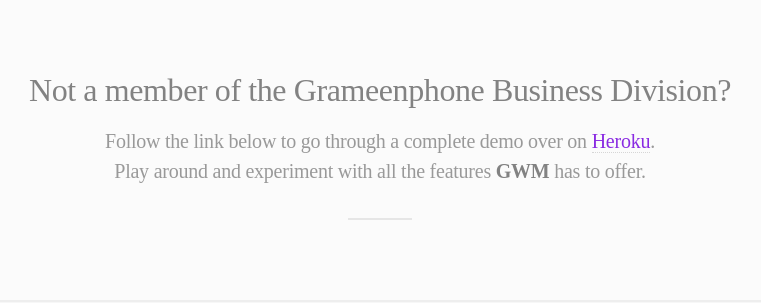
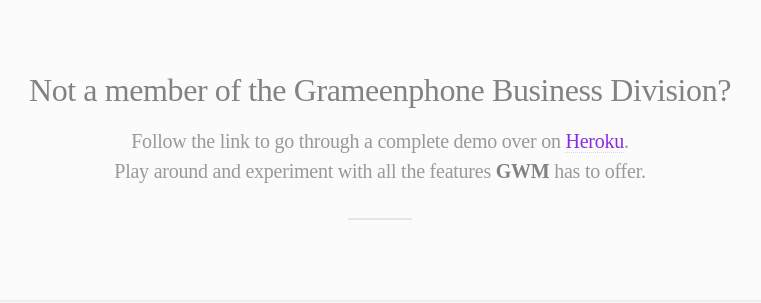
Before and after one commit to Grameenphone-Workflow/Grameenphone-Workflow-Management, a Django app: page / in a window 1280 px wide. Shown: the part 3390-3693 px from the top of the page, without its empty margins (260-1021 px from the left). Run offline with Django 3.2, Linux system fonts and the light colour scheme; some libraries are stand-ins or nearby versions; some web fonts are replaced.

Commit message:
Change heroku inst

```diff
--- a/templates/landing_page.html
+++ b/templates/landing_page.html
@@ -194,7 +194,7 @@
 	<section id="three" class="wrapper style2 special" data-aos="fade-up">
 		<header class="major">
 			<h2 class="mb-3">Not a member of the Grameenphone Business Division?</h2>
-			<p class="mt-3">Follow the link below to go through a complete demo over on <a style="color: blueviolet;"
+			<p class="mt-3">Follow the link to go through a complete demo over on <a style="color: blueviolet;"
 					href="#">Heroku</a>.<br>
 				Play around and experiment with all the features <b>GWM</b> has to offer.</p>
 		</header>
```
